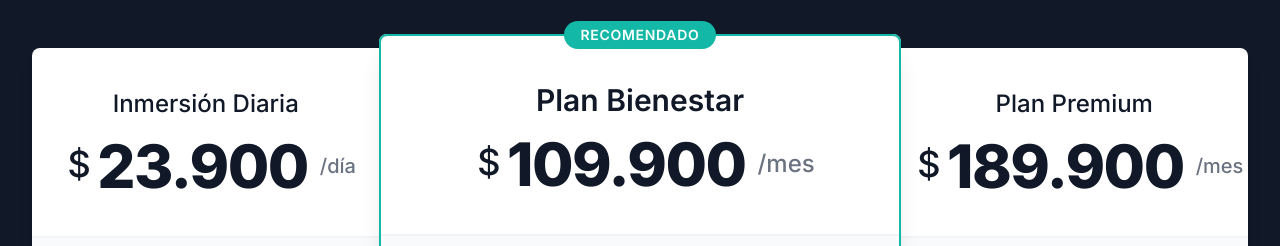
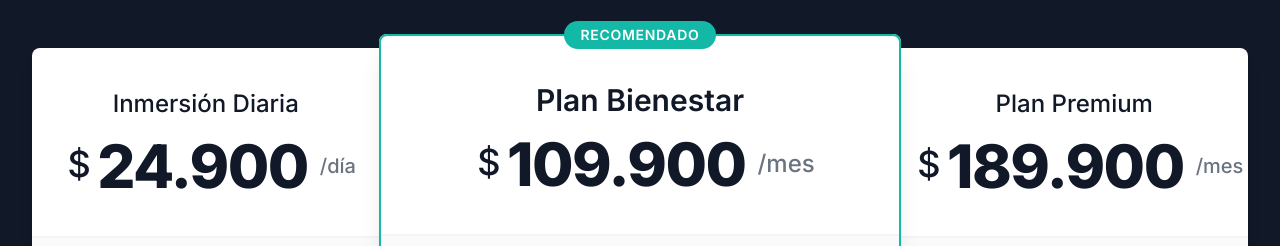
Before and after one commit to edwardramirez31/pulso-polar-frontend, a Next.js app: page /servicios in a window 1280 px wide. Shown: the part 1280-1526 px from the top of the page. Built offline with nearby package versions, Linux system fonts and the light colour scheme.

Commit message:
fix: group tiers pricing

```diff
--- a/app/servicios/GroupTiers.tsx
+++ b/app/servicios/GroupTiers.tsx
@@ -20,7 +20,7 @@ const pricing = {
     },
     {
       title: 'Plan Banda Gélida',
-      price: 49900,
+      price: 54900,
       frequency: '3 personas',
       description: 'Para bandas en busca aventura y crecimiento conjunto.',
       features: [
--- a/app/servicios/Tiers.tsx
+++ b/app/servicios/Tiers.tsx
@@ -40,7 +40,7 @@ export default function Tiers() {
                         <div className="mt-4 flex items-center justify-center">
                           <span className="px-3 flex items-start text-6xl tracking-tight text-gray-900">
                             <span className="mt-2 mr-2 text-4xl font-medium">$</span>
-                            <span className="font-extrabold">23.900</span>
+                            <span className="font-extrabold">24.900</span>
                           </span>
                           <span className="text-xl font-medium text-gray-500">/día</span>
                         </div>
```
